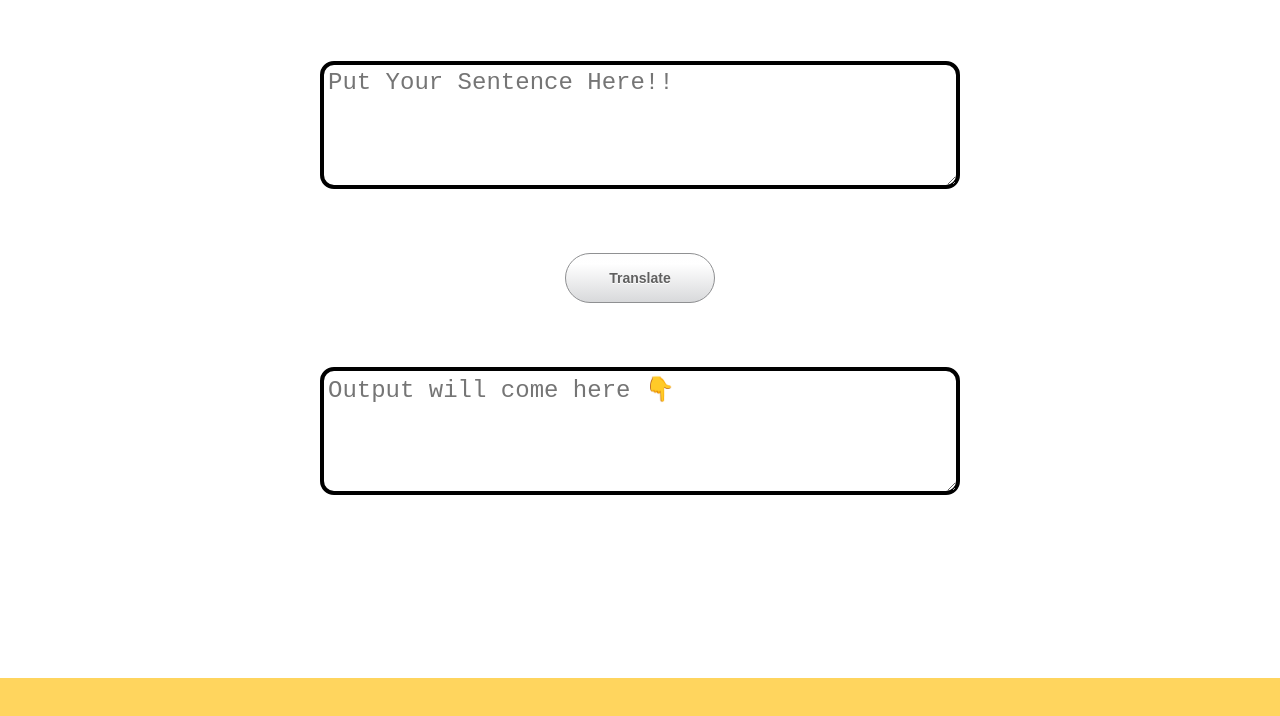
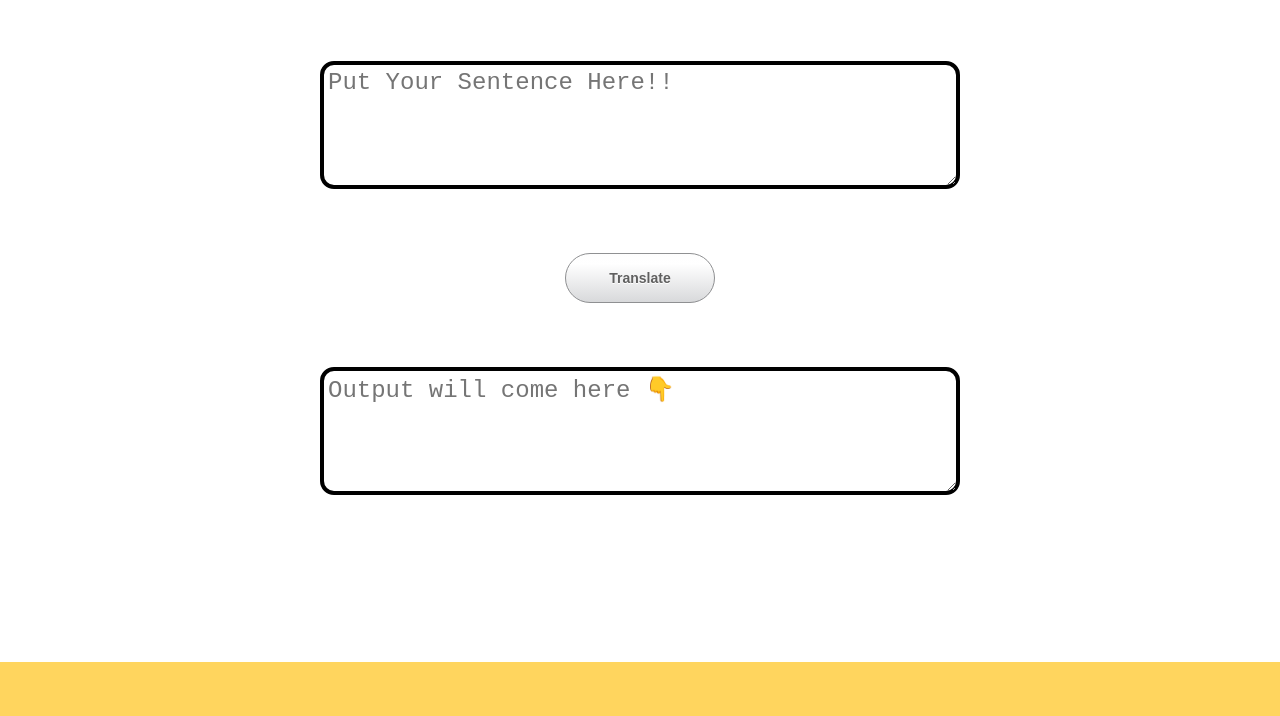
Before and after one commit to ayushicodes/minion-speak, a plain HTML site: page index.html in a window 1280 px wide. Shown: the part 58-774 px from the top of the page. Drawn offline with Linux system fonts and the light colour scheme.

Commit message:
height increased

```diff
--- a/index.html
+++ b/index.html
@@ -20,6 +20,7 @@
       align-items: center;
       flex-direction: column;
       flex-wrap: wrap;
+
 
     }
 
@@ -83,7 +84,7 @@
       position: absolute;
       background-color: #FFD55E;
       bottom: 0;
-      height: 4rem;
+      height: 5rem;
       width: 100%;
     }
   </style>
@@ -94,8 +95,6 @@
     <div class="heading">
       <h1>Minion Speak</h1>
     </div>
-    <!-- <img class="img"
-      src="https://th.bing.com/th/id/R.88704377c45a05a49f9bcea85c9c4651?rik=XHreqJiyWlir0g&riu=http%3a%2f%2fwww.hdwallpaper.nu%2fwp-content%2fuploads%2f2015%2f02%2fMinions-Character-Movie-Wallpaper.jpg&ehk=JOlofnjdIEXYJeM9CwLtgXRQHjQs%2bgzdpvoE7%2feyjO8%3d&risl=&pid=ImgRaw&r=0" /> -->
 
     <textarea id="txt-input" placeholder="Put Your Sentence Here!!"></textarea>
 
```
